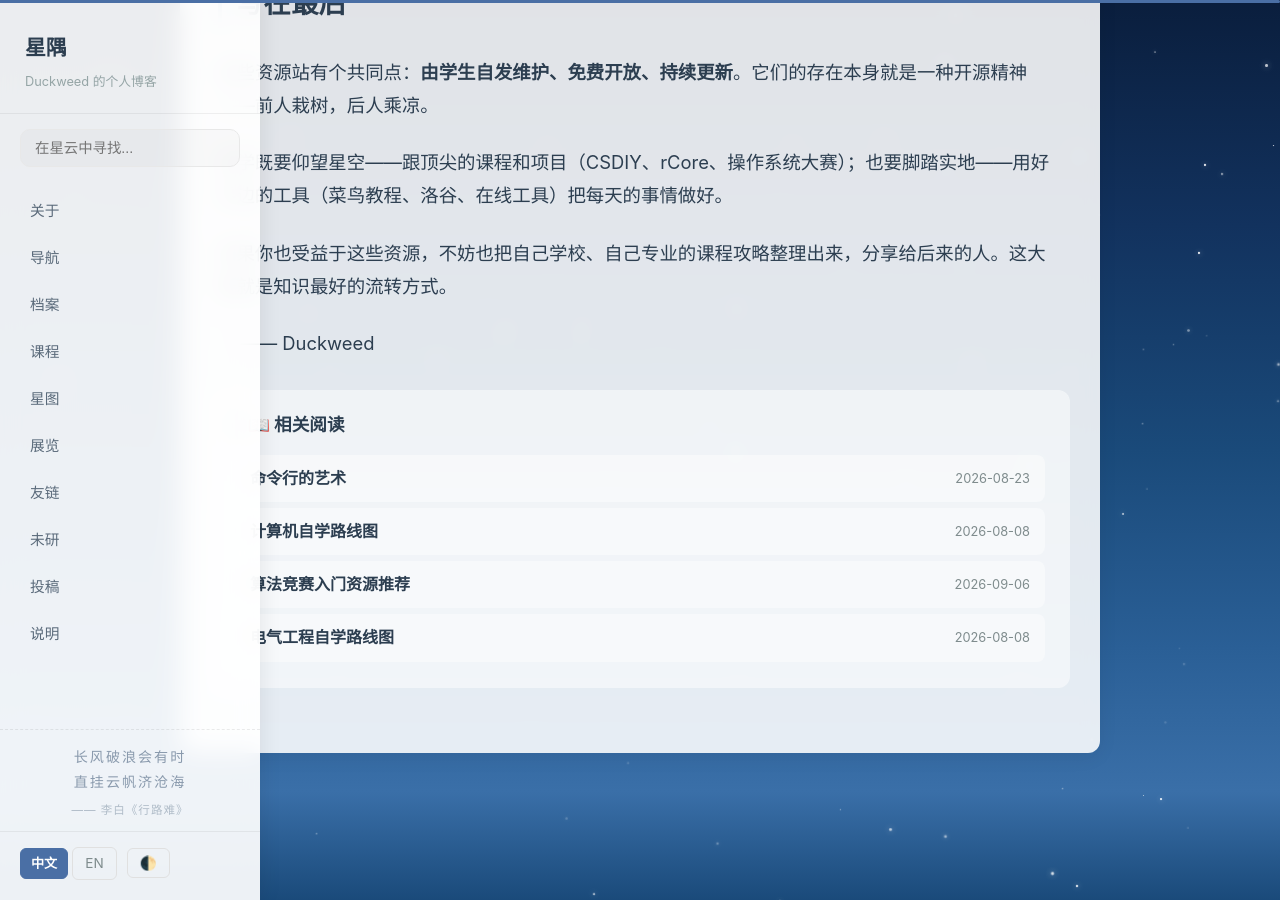
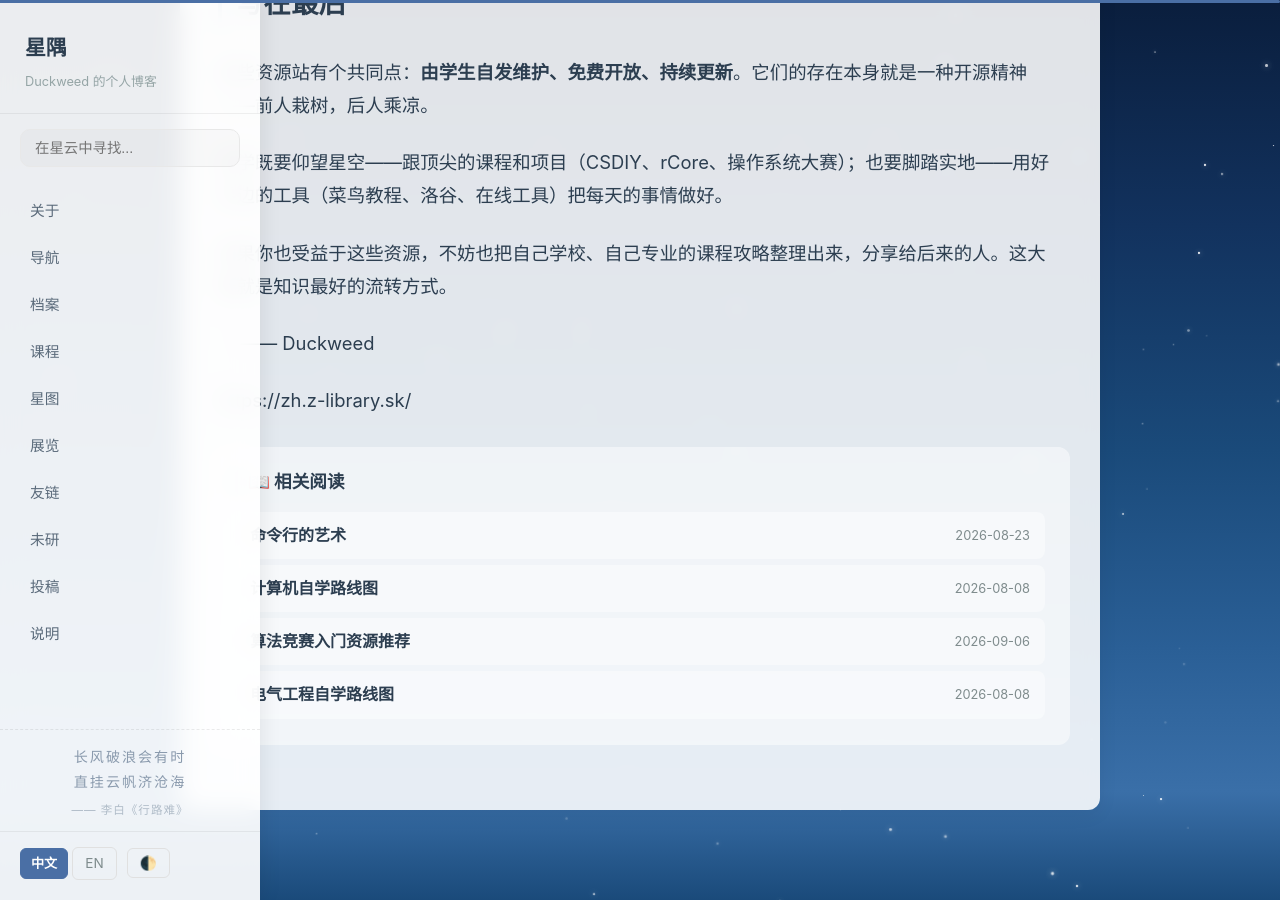
Before and after one commit to Duckweed-yhb/Duckweed-yhb.github.io, a Jekyll site: the page built from _posts/2026-08-18-工具和网站.md, in a window 1280 px wide and 900 px high, scrolled down 7143 px. Built offline with Jekyll 4.4.1, drawn with Linux system fonts in a browser that asks for light colours; comment, search, counter and statistics services are not loaded; some of the changed lines change nothing that is shown.

Commit message:
Update 2026-08-18-工具和网站.md

```diff
--- a/_posts/2026-08-18-工具和网站.md
+++ b/_posts/2026-08-18-工具和网站.md
@@ -189,3 +189,7 @@ author: Duckweed
 如果你也受益于这些资源，不妨也把自己学校、自己专业的课程攻略整理出来，分享给后来的人。这大概就是知识最好的流转方式。
 
 > —— Duckweed
+
+
+
+https://zh.z-library.sk/
```
